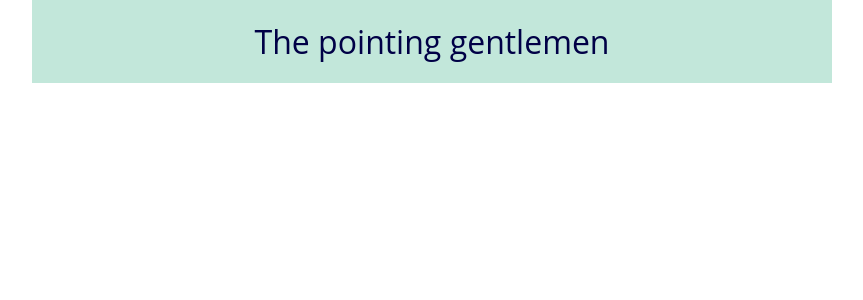
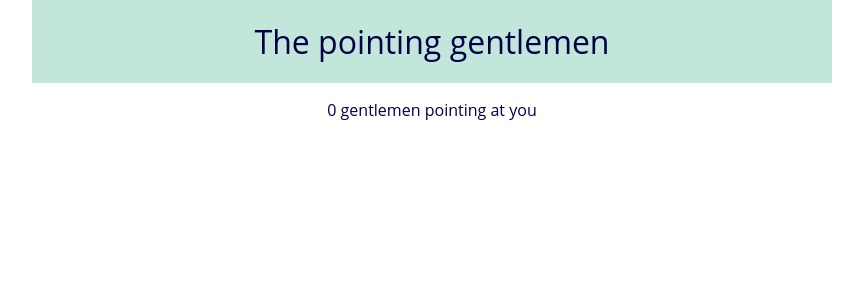
Before and after one commit to ArnauOriol/202209-w4ch1-arnau-oriol, a React (Create React App) app: page / in a window 1280 px wide. Shown: the top 300 px of the page, without its empty margins (208-1071 px from the left). Built offline with nearby package versions, Linux system fonts and the light colour scheme.

Commit message:
Add Info component

```diff
--- a/src/App.tsx
+++ b/src/App.tsx
@@ -1,10 +1,17 @@
+import Info from "./Info/Info";
+
 const App = () => {
   return (
-    <div className="container">
-      <header className="main-header">
-        <h1 className="main-title">The pointing gentlemen</h1>
-      </header>
-    </div>
+    <>
+      <div className="container">
+        <header className="main-header">
+          <h1 className="main-title">The pointing gentlemen</h1>
+        </header>
+      </div>
+      <section className="controls">
+        <Info></Info>
+      </section>
+    </>
   );
 };
 
--- /dev/null
+++ b/src/Info/Info.tsx
@@ -0,0 +1,5 @@
+const Info = () => {
+  return <p className="info">0 gentlemen pointing at you</p>;
+};
+
+export default Info;
```
